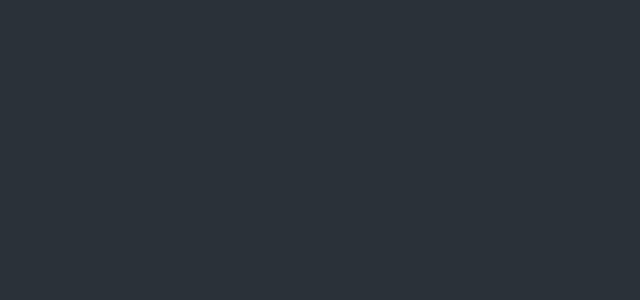
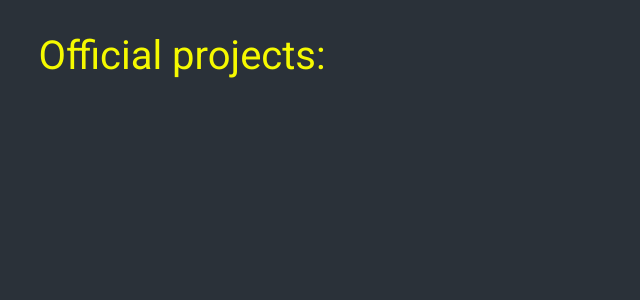
Before and after one commit to Sailesh-developer/Portfolio-Sailesh, a React (Create React App) app: page /Officialprojects in a window 1280 px wide. Before the commit this address had no page. Shown: the top 300 px of the page, without its empty margins (0-640 px from the left). Built offline with nearby package versions, Linux system fonts and the light colour scheme; a web font is replaced by a local one.

Commit message:
routing to official-projects

```diff
--- a/src/App.js
+++ b/src/App.js
@@ -4,6 +4,7 @@ import Skills from './components/Skills';
 import AboutMe from './components/AboutMe';
 import { BrowserRouter as Router, Routes, Route, useLocation } from "react-router-dom";
 import { AnimatePresence, motion } from "framer-motion";
+import OfficialProjects from './components/OfficialProjects';
 
 
 
@@ -38,6 +39,10 @@ const AnimatedRoutes = () => {
         <Route
           path="/Aboutme"
           element={<PageWrapper><AboutMe /></PageWrapper>}
+        />
+           <Route
+          path="/Officialprojects"
+          element={<PageWrapper><OfficialProjects /></PageWrapper>}
         />
       </Routes>
     </AnimatePresence>
--- /dev/null
+++ b/src/components/OfficialProjects.jsx
@@ -0,0 +1,12 @@
+import React from 'react'
+import '../stylesheets/OfficialProjects.css'
+
+const OfficialProjects = () => {
+  return (
+    <div className='official-projects-background'>
+    <div className='off-title-text'>Official projects:</div>
+    </div>
+  )
+}
+
+export default OfficialProjects
--- a/src/components/Title.jsx
+++ b/src/components/Title.jsx
@@ -20,11 +20,15 @@ const navigateToSkills = () => {
   navigate("/Skills")
 }
 
+const navigateToOfficialProjects = () => {
+  navigate("/OfficialProjects")
+}
+
   return (
     <div className='background'>
       <button className='skills-button' data-tooltip-id="tooltip" data-tooltip-content="Skills" onClick={navigateToSkills}><img className='skills-icon'/></button>
       <Tooltip place="top" id="tooltip" />
-      <button className='projects-button' data-tooltip-id="tooltip" data-tooltip-content="Projects"><img className='projects-icon'/></button>
+      <button className='projects-button' data-tooltip-id="tooltip" data-tooltip-content="Official-Projects" onClick={navigateToOfficialProjects}><img className='projects-icon'/></button>
       <Tooltip place="top" id="tooltip" />
       <button className='aboutme-button' data-tooltip-id="tooltip" data-tooltip-content="About me" onClick={navigateToAboutMe}><img className='aboutme-icon'/></button>
       <Tooltip place="top" id="tooltip" />
--- /dev/null
+++ b/src/stylesheets/OfficialProjects.css
@@ -0,0 +1,14 @@
+.official-projects-background{
+    background-color: #2A3139;
+    width: 100%;
+    height: 100vh;
+}
+
+.off-title-text{
+    position: absolute;
+    font-family: 'Roboto', sans-serif;
+    color: #f5f900;
+    font-size: 40px;
+    top: 4%;
+    left : 3%;
+}
```
